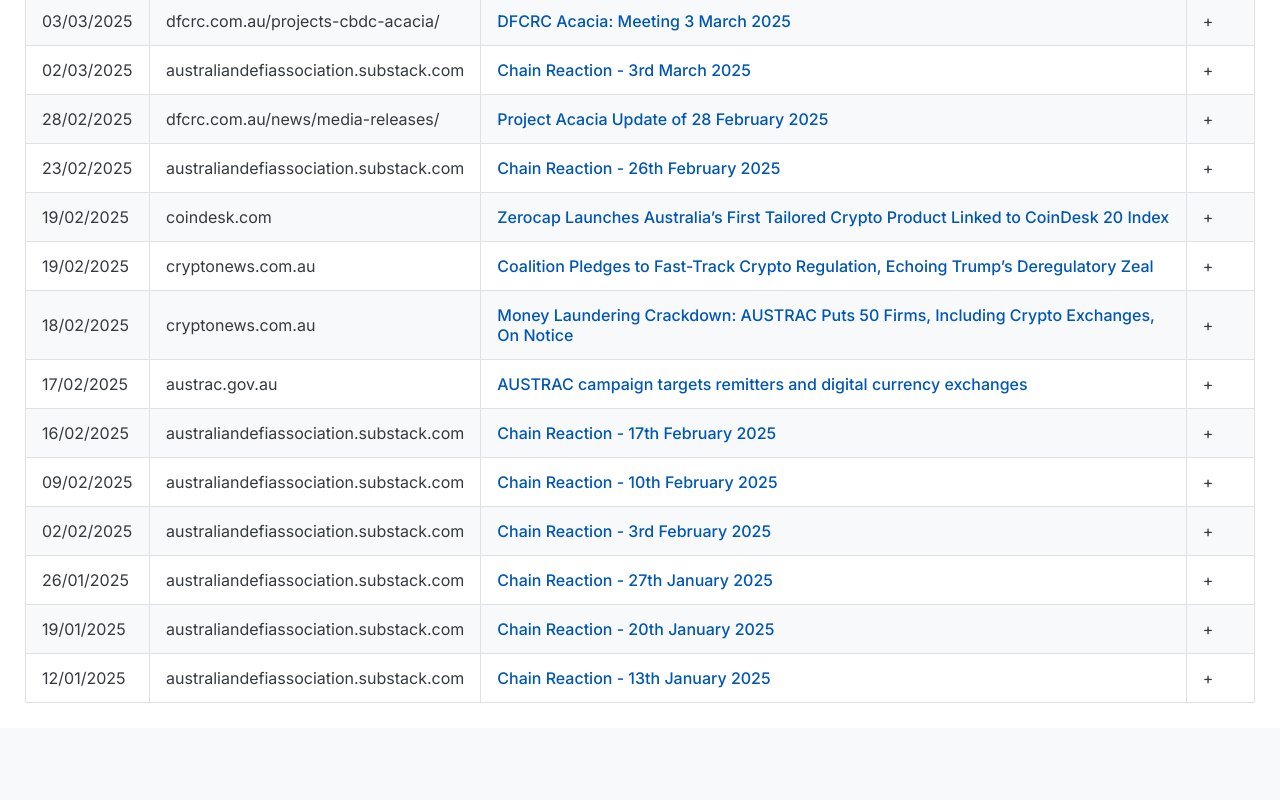
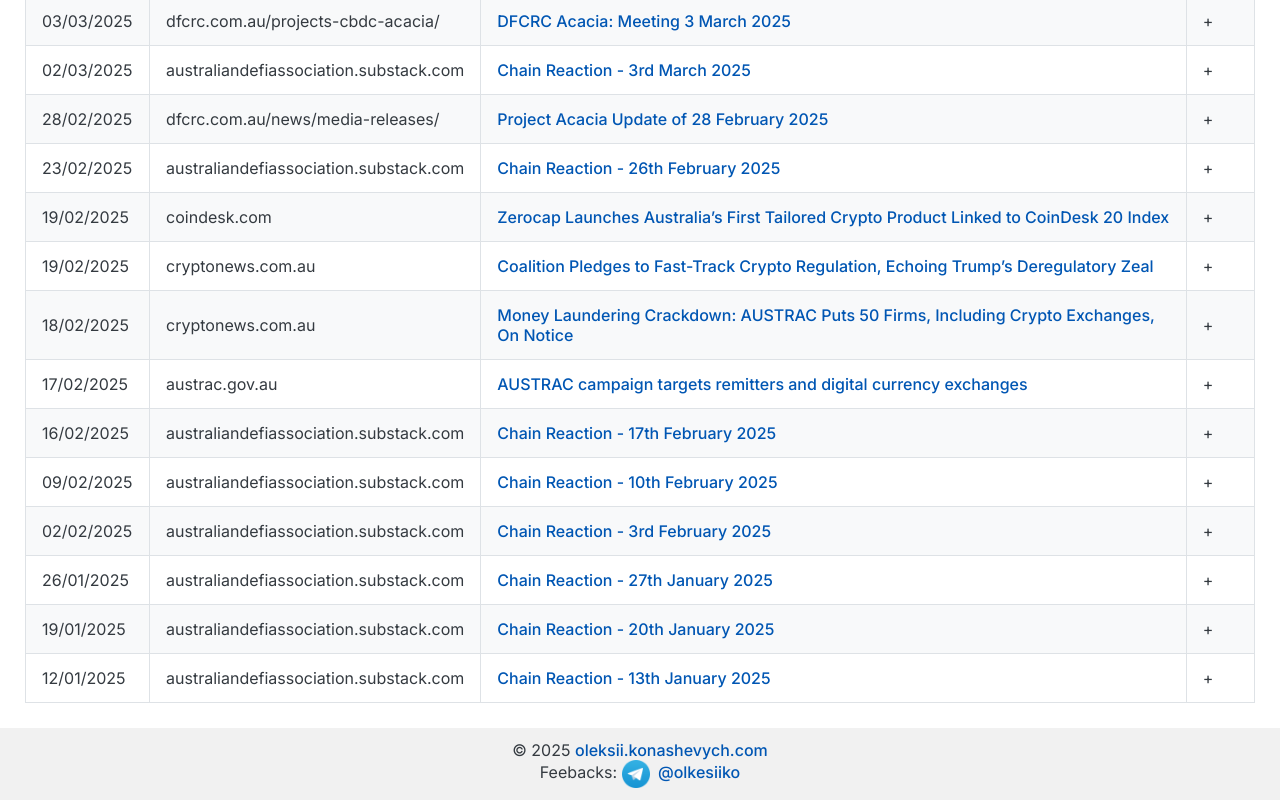
Before and after one commit to konashevich/ozcryptonews, a plain HTML site: page index.html in a window 1280 px wide. Shown: the part 5134-5934 px from the top of the page. Before the commit the page ends 5862 px from the top, so only its background shows below. Drawn offline with Linux system fonts and the light colour scheme.

Commit message:
add copyright and feedabck handle

```diff
--- a/index.html
+++ b/index.html
@@ -259,6 +259,15 @@
         </div>
         <div id="noResultsMessage" class="message-area" style="display: none;">No matching records found.</div>
     </div>
+
+    <footer style="text-align: center; padding: 12px; background-color: #f1f1f1;">
+        &copy; 2025 <a href="http://oleksii.konashevych.com" target="_blank">oleksii.konashevych.com</a>
+        <br />
+        Feebacks: <a href="https://t.me/oleksiiko" target="_blank">
+            <img src="256px-Telegram_logo.svg.png" alt="Telegram" style="height: 28px; width: 28px; vertical-align: middle; margin-right: 4px;">
+            @olkesiiko
+        </a>
+    </footer>
 
     <script>
         // Configuration: Path to your CSV file
```
